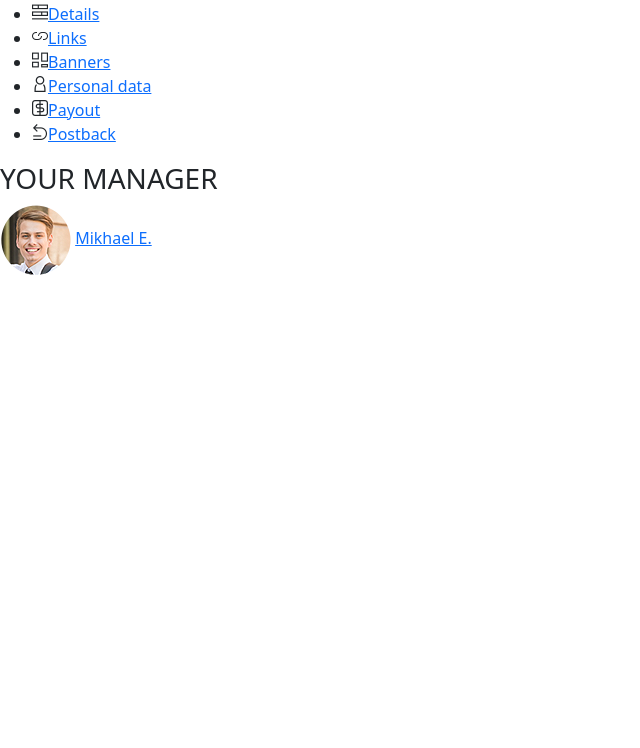
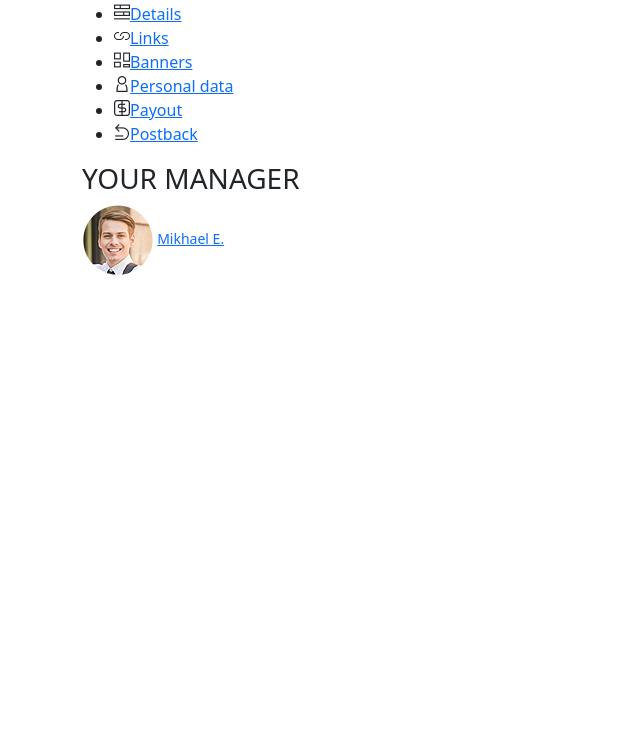
Before and after one commit to B7atis/Solo_Project, a website: page src/index.html in a window 1280 px wide. Shown: the part 52-800 px from the top of the page, without its empty margins (0-640 px from the left). Drawn offline with nearby package versions, Linux system fonts and the light colour scheme; a web font is replaced by a local one.

Commit message:
Add styles to the sidebar

```diff
--- a/src/index.html
+++ b/src/index.html
@@ -14,13 +14,12 @@
         <link rel="stylesheet" href="./css/style.css">
     </head>
     <body>
-        <div class="continer">
+        <div class="container">
             <!--Sidebar-->
             <div class="sidebar">
                 <div class="main-nav">
                     <a class="logo" href="#">Just do it</a>
                     <button class="main-toggler"><i class="fas fa-bars"></i></button>
-                </div>
                 </div>
                 <div id="menu">
                     <ul class="sidebar-menu">
@@ -28,7 +27,7 @@
                         <li class="menu-item main-nav-item"><i class="icon-details"></i><a href="#details">Details</a></li>
                         <li class="menu-item main-nav-item"><i class="icon-links"></i><a href="#links">Links</a></li>
                         <li class="menu-item main-nav-item"><i class="icon-banners"></i><a href="#banners">Banners</a></li>
-                    <li class="menu-item main-nav-item"><i class="icon-personaldata"></i><a href="personal-data">Personal data</a></li>
+                        <li class="menu-item main-nav-item"><i class="icon-personaldata"></i><a href="#personal-data">Personal data</a></li>
                         <li class="menu-item main-nav-item"><i class="icon-payout"></i><a href="#payout">Payout</a></li>
                         <li class="menu-item main-nav-item"><i class="icon-postback"></i><a href="#postback">Postback</a></li>
                     </ul>
@@ -37,12 +36,14 @@
                     <h3 class="chat-title">YOUR MANAGER</h3>
                     <div class="chat-list">
                         <div class="chat-img">
-                        <img src="./images/manager.png" alt="manager">
-                        <a class="chat-link">Mikhael E.</a>
+                            <img src="./images/manager.png" alt="manager"/>
+                            <a class="chat-link"><small>Mikhael E.</small></a>
                         </div>
                     </div>
                 </div>
             </div>
+        </div>
+
         <script src="https://cdn.jsdelivr.net/npm/@popperjs/core@2.9.1/dist/umd/popper.min.js" integrity="sha384-SR1sx49pcuLnqZUnnPwx6FCym0wLsk5JZuNx2bPPENzswTNFaQU1RDvt3wT4gWFG" crossorigin="anonymous"></script>
         <script src="https://cdn.jsdelivr.net/npm/bootstrap@5.0.0-beta3/dist/js/bootstrap.min.js" integrity="sha384-j0CNLUeiqtyaRmlzUHCPZ+Gy5fQu0dQ6eZ/xAww941Ai1SxSY+0EQqNXNE6DZiVc" crossorigin="anonymous"></script>
         <script src="https://cdn.jsdelivr.net/npm/bootstrap@5.0.0-beta3/dist/js/bootstrap.bundle.min.js" integrity="sha384-JEW9xMcG8R+pH31jmWH6WWP0WintQrMb4s7ZOdauHnUtxwoG2vI5DkLtS3qm9Ekf" crossorigin="anonymous"></script>
--- a/src/sass/_layout.scss
+++ b/src/sass/_layout.scss
@@ -1,4 +1,5 @@
 /* Global */
+
 *, *::before, *::after {
   box-sizing: border-box;
   margin: 0;
@@ -6,5 +7,44 @@
 }
 
 body {
-  background-color: $page-bg-color;
+   background-color: $dark-background-color;
 }
+
+h3 {
+    font-size: 16px;
+    text-transform: uppercase;
+    font-family: $title-font;
+    margin-left: 12px;
+}
+
+a {
+    text-decoration: none;
+    color: $sidebar-menu-color;
+    cursor: pointer;
+    margin-left: 15px;
+}
+
+a:hover {
+    color: $text-bright-color;
+}
+
+ul {
+    list-style-type: none;
+    margin: 0;
+    padding: 0;
+    color: $sidebar-menu-color;
+}
+
+button {
+    border: none;
+    color: $sidebar-menu-color;
+    background-color: inherit;
+    font-size: 20px;
+    padding-top: 10px;
+    margin-left: 12%;
+    position: fixed;
+}
+
+small {
+    color: $span-color;
+}
--- /dev/null
+++ b/src/sass/sections/_sidebar.scss
@@ -0,0 +1,66 @@
+.sidebar {
+    background-color: $dark-background-color;
+    position: fixed;
+    left: 0;
+    padding: 0 20px 0 20px;
+    width: 100%;
+}
+
+.main-nav {
+    background-color: $dark-background-color;
+    padding: 16px;
+    display: flex;
+    justify-content: space-between;
+    height: 60px;
+}
+
+.logo {
+    color: $text-bright-color;
+    font-family: $brand-font;
+    font-size: $logo-font-size;
+    margin-left: -3px;
+}
+
+#menu {
+    display: block;
+    background-color: inherit;
+}
+
+.sidebar-menu {
+    padding: 0;
+    margin: 0;
+    border-bottom: 1.5px solid $sidebar-menu-color;
+    padding-bottom: 30px;
+    padding-top: 30px;
+
+    .menu-item {
+        width: 100%;
+        padding: 12px 24px;
+        display: flex;
+        border-left: 4px solid transparent;
+        margin-left: -15px;
+    }
+
+    li:hover {
+        border-left: 4px solid $mark-color;
+        background-color: $sidebar-menu-color;
+        cursor: pointer;
+        color: $text-bright-color;
+        transition: $transition;
+    }
+}
+
+
+
+.sidebar-chat {
+    padding-top: 25px;
+    color: $sidebar-menu-color;
+
+    .chat-img {
+        padding-top: 20px;
+    }
+
+    img {
+        border-radius: 50%;
+    }
+}
--- a/src/sass/style.scss
+++ b/src/sass/style.scss
@@ -6,5 +6,6 @@
 /* Components */
 
 /* Sections */
+@import "sections/sidebar";
 
 /* Pages / Views */
```
Also changed, not shown: src/sass/_variables.scss (+23 -6 lines). Lines whose indentation alone changed are shown as unchanged.
